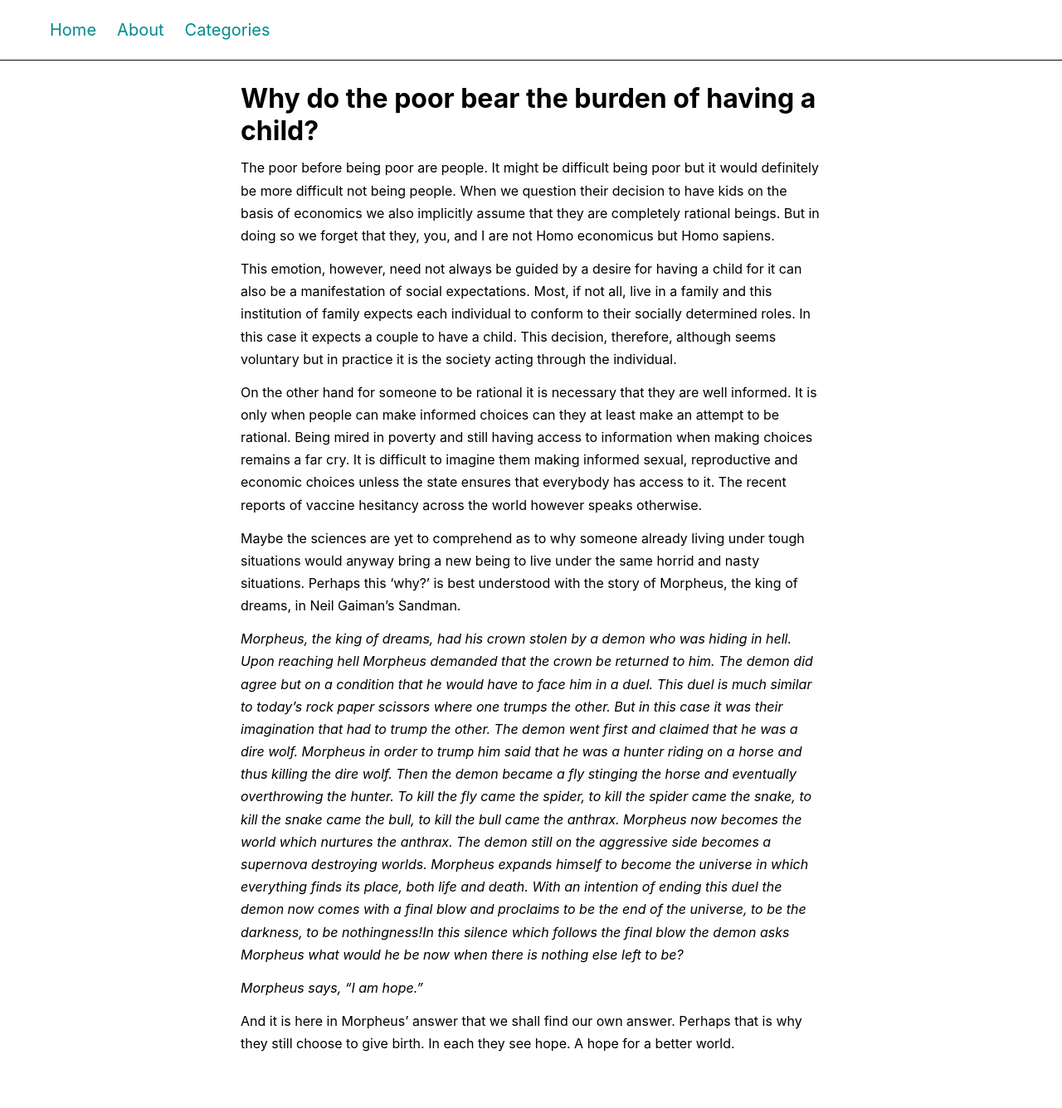
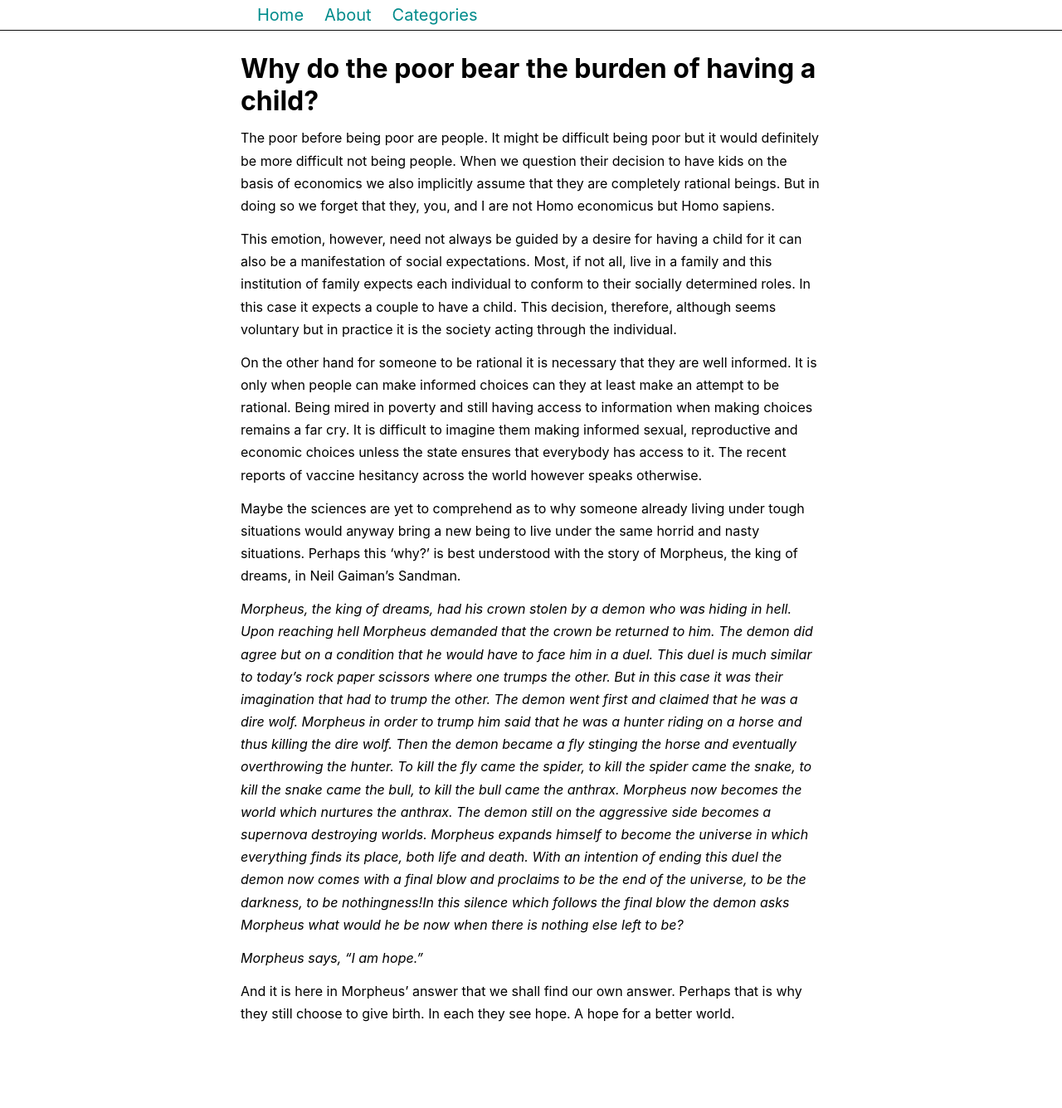
Before and after one commit to generalistsanctuary/generalistsanctuary.github.io, a Jekyll site: the page built from _posts/2021-08-10-Why-do-the-poor-bear-the-burden-of-having-a-child.md, in a window 1280 px wide. Shown: the whole page at 83% size. Built offline with Jekyll 4.4.1, drawn with Linux system fonts in a browser that asks for light colours; after the commit the page ends 1300 px from its top, so only the background shows below that.

Commit message:
Update posts-style.css

```diff
--- a/styles/posts-style.css
+++ b/styles/posts-style.css
@@ -34,13 +34,7 @@
     margin-bottom: 2%;
 }
 nav ul{
-    display: block;
-    list-style-type: disc;
-    margin-block-start: 1em;
-    margin-block-end: 1em;
-    margin-inline-start: 0px;
-    margin-inline-end: 0px;
-    padding-inline-start: 40px;
+
 
 }
 nav li{
```
